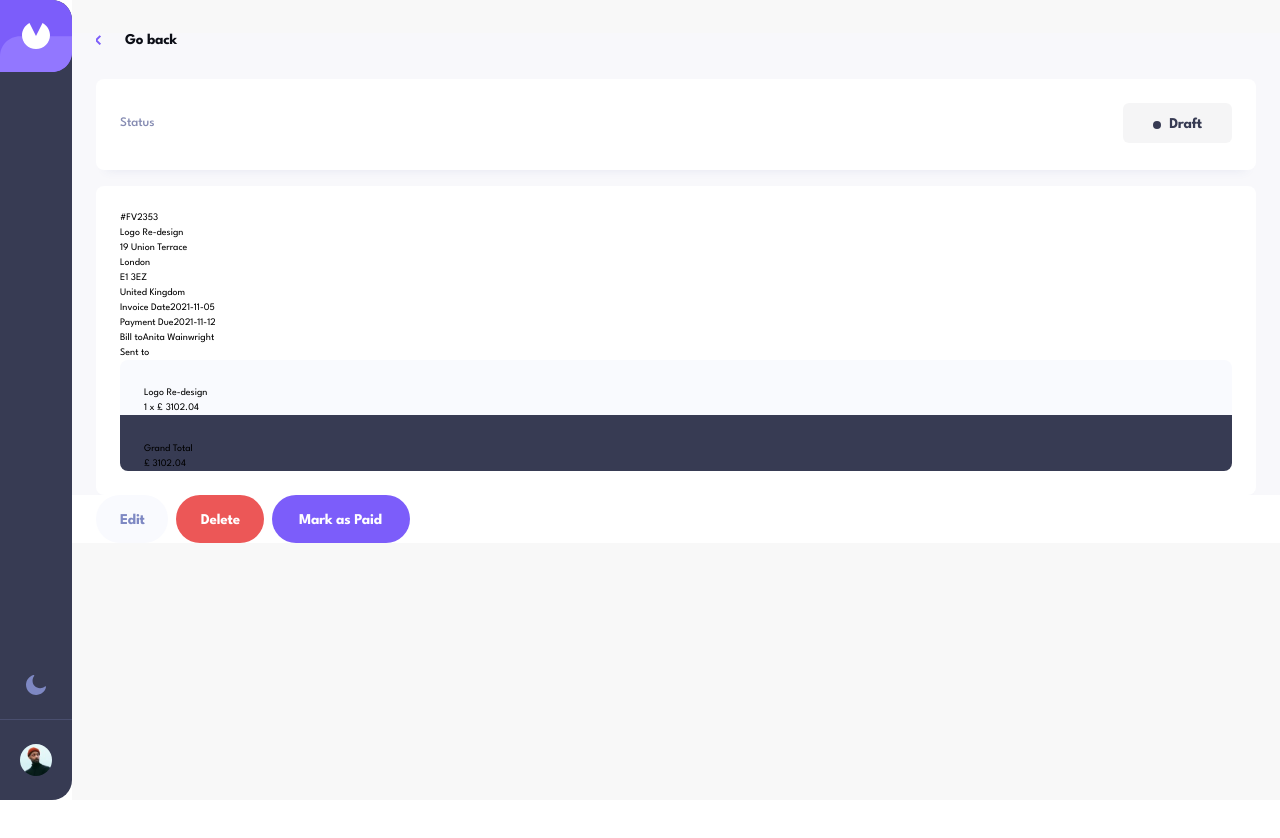
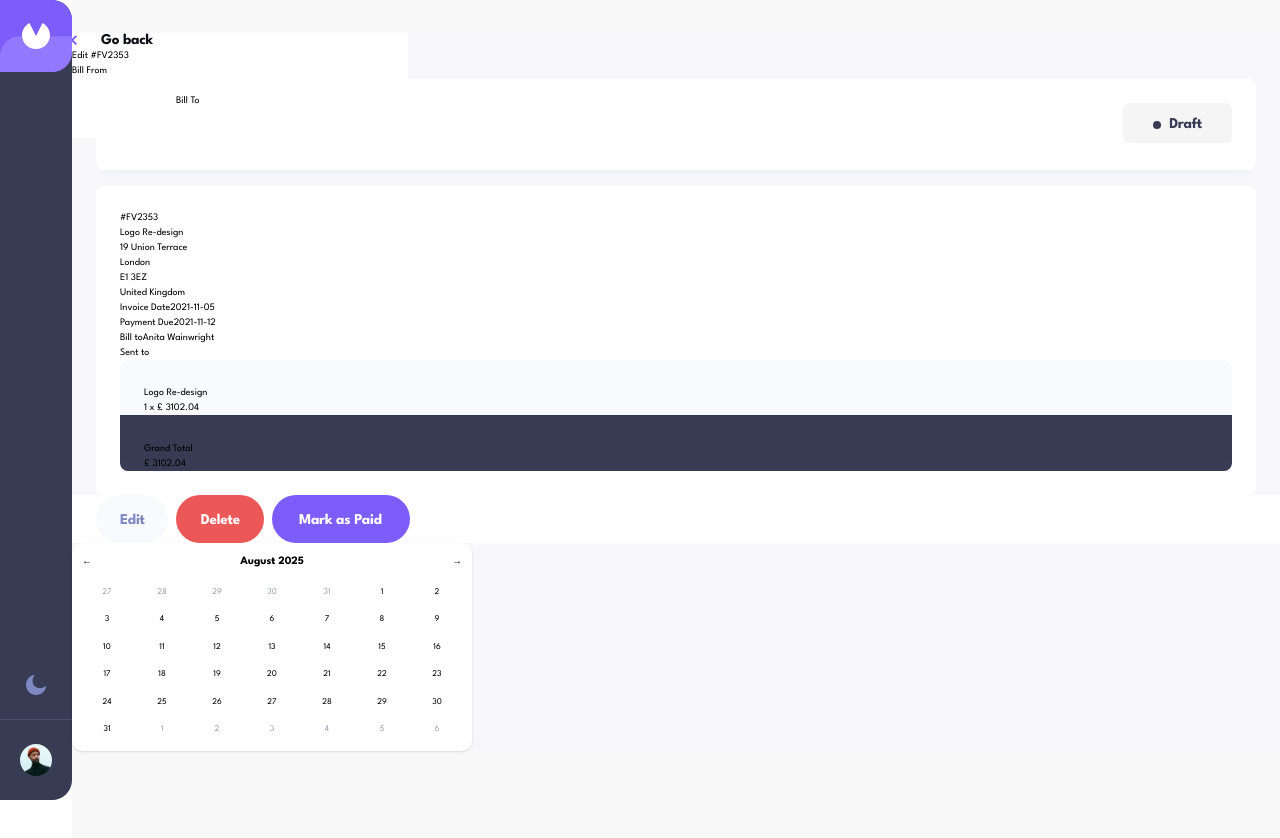
Before and after one commit to Bletfen/Invoice-App, a React (Vite) app: page /FV2353 in a window 1280 px wide. Both pictures are taken after a click on the button "Edit". Shown: the top 838 px of the page. Before the commit the page ends 800 px from the top, so only its background shows below. Built offline with nearby package versions, Linux system fonts and the light colour scheme.

Commit message:
basic edit structure + calendar

```diff
--- /dev/null
+++ b/src/components/Calendar.tsx
@@ -0,0 +1,73 @@
+import { useState } from "react";
+
+const Calendar = () => {
+  const [currentDate, setCurrentDate] = useState(new Date());
+
+  const year = currentDate.getFullYear();
+  const month = currentDate.getMonth();
+
+  const daysInMonth = new Date(year, month + 1, 0).getDate();
+
+  const firstDayOfMonth = new Date(year, month, 1).getDay();
+
+  const prevMonthDays = new Date(year, month, 0).getDate();
+
+  const prevMonthDates = Array.from(
+    { length: firstDayOfMonth },
+    (_, i) => prevMonthDays - firstDayOfMonth + i + 1
+  );
+
+  const currentMonthDates = Array.from(
+    { length: daysInMonth },
+    (_, i) => i + 1
+  );
+
+  const nextMonthDates = Array.from(
+    { length: 42 - (prevMonthDates.length + currentMonthDates.length) },
+    (_, i) => i + 1
+  );
+
+  return (
+    <div className="w-[400px] p-4 bg-white shadow rounded-2xl">
+      <div className="flex justify-between items-center mb-4">
+        <button onClick={() => setCurrentDate(new Date(year, month - 1, 1))}>
+          ←
+        </button>
+        <h2 className="text-lg font-bold">
+          {currentDate.toLocaleString("default", {
+            month: "long",
+            year: "numeric",
+          })}
+        </h2>
+        <button onClick={() => setCurrentDate(new Date(year, month + 1, 1))}>
+          →
+        </button>
+      </div>
+
+      <div className="grid grid-cols-7 gap-2 text-center text-sm">
+        {prevMonthDates.map((day, i) => (
+          <div key={`prev-${i}`} className="p-2 text-gray-400">
+            {day}
+          </div>
+        ))}
+
+        {currentMonthDates.map((day, i) => (
+          <div
+            key={`current-${i}`}
+            className="p-2 rounded-lg hover:bg-indigo-100 cursor-pointer"
+          >
+            {day}
+          </div>
+        ))}
+
+        {nextMonthDates.map((day, i) => (
+          <div key={`next-${i}`} className="p-2 text-gray-400">
+            {day}
+          </div>
+        ))}
+      </div>
+    </div>
+  );
+};
+
+export default Calendar;
--- /dev/null
+++ b/src/components/EditInvoice.tsx
@@ -0,0 +1,90 @@
+import { useDataContext } from "../context/InvoicesContext";
+import { useForm } from "react-hook-form";
+export default function EditInvoice({
+  invoiceId,
+  goBack,
+}: {
+  invoiceId: string;
+  goBack: () => void;
+}) {
+  const { data } = useDataContext();
+  const invoice = data.find((item) => item.id === invoiceId);
+  const {
+    register,
+    handleSubmit,
+    watch,
+    formState: { errors },
+  } = useForm();
+  return (
+    <div
+      className="absolute top-0 left-0
+        bg-white"
+    >
+      <div
+        className="flex gap-[2.3rem]
+        items-center cursor-pointer
+        "
+        onClick={goBack}
+      >
+        <svg
+          width="6"
+          height="11"
+          viewBox="0 0 6 11"
+          fill="none"
+          xmlns="http://www.w3.org/2000/svg"
+        >
+          <path
+            d="M4.3418 0.885742L0.113895 5.11364L4.3418 9.34155"
+            stroke="#7C5DFA"
+            stroke-width="2"
+          />
+        </svg>
+        <span
+          className="text-[1.5rem] text-invoiceHeaderText-light
+          font-bold leading-[1.5rem] tracking-[-0.25px]"
+        >
+          Go back
+        </span>
+      </div>
+      <h6>Edit #{invoice?.id}</h6>
+      <form>
+        <span>Bill From</span>
+        <label htmlFor="address">
+          <input type="text" id="address" />
+        </label>
+        <div>
+          <label htmlFor="city">
+            <input type="text" id="city" />
+          </label>
+          <label htmlFor="postCode">
+            <input type="text" id="postCode" />
+          </label>
+        </div>
+        <label htmlFor="clientName">
+          <input type="text" id="clientName" />
+        </label>
+        <span>Bill To</span>
+        <label htmlFor="email">
+          <input type="text" id="email" />
+        </label>
+        <label htmlFor="clientAddress">
+          <input type="text" id="clientAddress" />
+        </label>
+        <div>
+          <label htmlFor="clientCity">
+            <input type="text" id="clientCity" />
+          </label>
+          <label htmlFor="clientPostCode">
+            <input type="text" id="clientPostCode" />
+          </label>
+        </div>
+        <label htmlFor="clientCountry">
+          <input type="text" id="clientCountry" />
+        </label>
+        <label htmlFor="invoiceDate">
+          <input type="text" id="invoiceDate" />
+        </label>
+      </form>
+    </div>
+  );
+}
--- a/src/pages/Invoice.tsx
+++ b/src/pages/Invoice.tsx
@@ -1,6 +1,10 @@
 import { useNavigate, useParams } from "react-router-dom";
 import { useDataContext } from "../context/InvoicesContext";
+import EditInvoice from "../components/EditInvoice";
+import { useState } from "react";
+import Calendar from "../components/Calendar";
 export default function Invoice() {
+  const [showEdit, setShowEdit] = useState<boolean>(false);
   const navigate = useNavigate();
   const { id } = useParams();
   const { data } = useDataContext();
@@ -10,7 +14,10 @@ export default function Invoice() {
     navigate(-1);
   };
   return (
-    <div className="bg-[#f8f8fb]">
+    <div
+      className="bg-[#f8f8fb]
+      relative"
+    >
       <div
         className="mt-[3.3rem]
       px-[2.4rem]"
@@ -164,7 +171,9 @@ export default function Invoice() {
             bg-[#f9fafe]
             pl-[2.4rem] pr-[2.3rem]
             rounded-[2.4rem]
-            text-[#7e88c3]"
+            text-[#7e88c3]
+            cursor-pointer"
+            onClick={() => setShowEdit((prev) => !prev)}
           >
             Edit
           </button>
@@ -173,7 +182,8 @@ export default function Invoice() {
             pt-[1.8rem] pb-[1.5rem]
             bg-[#ec5757]
             pl-[2.5rem] pr-[2.4rem]
-            rounded-[2.4rem]"
+            rounded-[2.4rem]
+            cursor-pointer"
           >
             Delete
           </button>
@@ -182,12 +192,17 @@ export default function Invoice() {
             pt-[1.8rem] pb-[1.5rem]
             bg-[#7c5dfa]
             pl-[2.7rem] pr-[2.8rem]
-            rounded-[2.4rem]"
+            rounded-[2.4rem]
+            cursor-pointer"
           >
             Mark as Paid
           </button>
         </div>
       </div>
+      {showEdit ? (
+        <EditInvoice invoiceId={getInvoice.id} goBack={goBack} />
+      ) : null}
+      <Calendar />
     </div>
   );
 }
```
